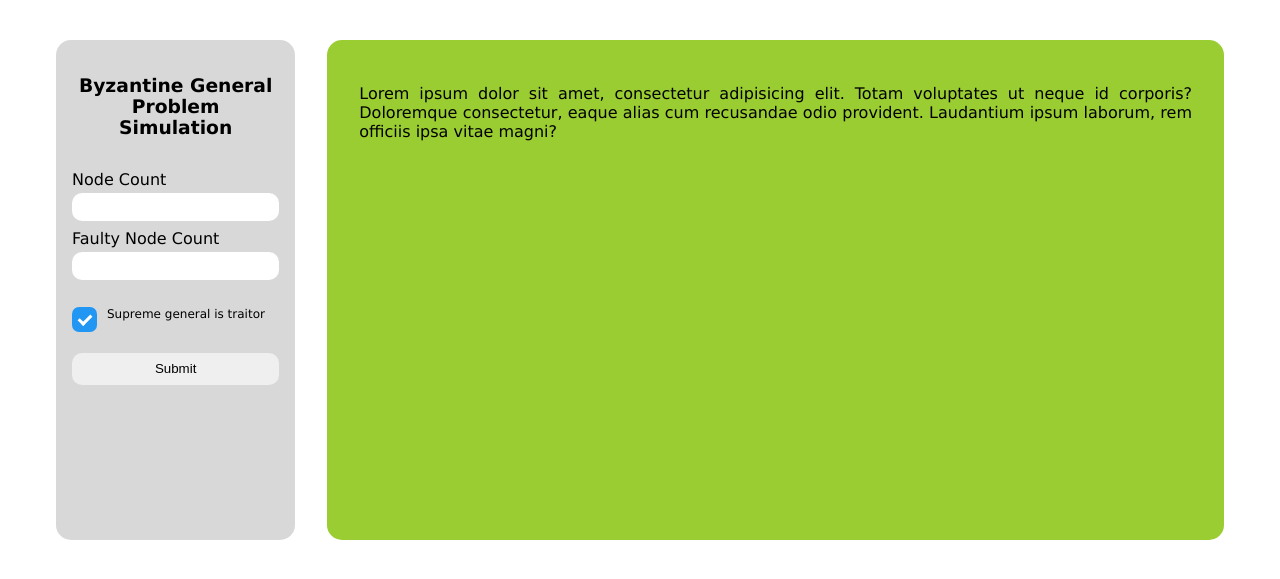
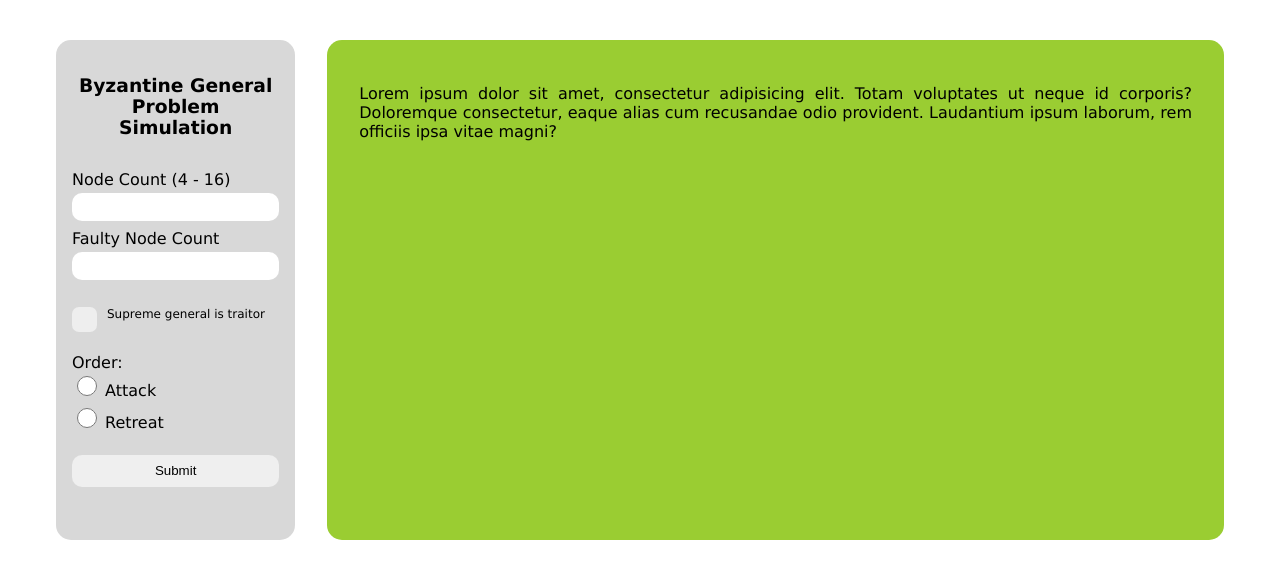
Before and after one commit to fayaadbsa/simulation-bft, a Django app: template app/templates/landingPage.html in a window 1280 px wide. Shown: the top 579 px of the page. Run offline with Django 4.2, Linux system fonts and the light colour scheme; the template is opened without the code that fills it, so the values that code supplies are empty.

Commit message:
update landing page

```diff
--- a/app/templates/landingPage.html
+++ b/app/templates/landingPage.html
@@ -1,3 +1,4 @@
+{% load static %}
 <!DOCTYPE html>
 <html lang="en">
 
@@ -5,7 +6,7 @@
     <meta charset="UTF-8">
     <meta http-equiv="X-UA-Compatible" content="IE=edge">
     <meta name="viewport" content="width=device-width, initial-scale=1.0">
-    <link rel="stylesheet" href="styles.css">
+    <link rel="stylesheet" href="{% static 'styles.css' %}">
     <title>Landing page</title>
 </head>
 
@@ -13,16 +14,21 @@
     <div class="outer-box">
         <div class="box-form-input">
             <h3>Byzantine General Problem Simulation</h3>
-            <form action="#">
-                <label for="nodecount">Node Count</label><br>
-                <input type="number" id="nodecount" name="nodecount" value=""><br>
+            <form action="/result" method="get">
+                <label for="nodecount">Node Count (4 - 16)</label><br>
+                <input type="number" id="nodecount" name="nodecount" value="" min="4" max="16" required><br>
                 <label for="fnodecount">Faulty Node Count</label><br>
-                <input type="number" id="fnodecount" name="fnodecount" value=""><br><br>
+                <input type="number" id="fnodecount" name="fnodecount" value="" required><br><br>
                 <label class="checkbox-container">Supreme general is traitor
-                    <input type="checkbox" checked="checked">
+                    <input type="checkbox" name="isSupremeTraitor" value="true">
                     <span class="checkmark"></span>
                 </label>
-
+                <span>Order:</span><br>
+                <input type="radio" id="attack" name="order" value="attack" required style="width: 20px; height: 20px;">
+                <label for="attack">Attack</label><br>
+                <input type="radio" id="retreat" name="order" value="retreat" style="width: 20px; height: 20px;">
+                <label for="retreat">Retreat</label><br>
+                <br>
                 <input type="submit" value="Submit" id="submit-button">
             </form>
         </div>
@@ -32,6 +38,16 @@
             magni?
         </div>
     </div>
+    <script>
+      var nodeCount = document.getElementById('nodecount');
+      nodeCount.addEventListener('input', function(e) {
+        var faultyNodeCount = document.getElementById('fnodecount');
+        var out = document.getElementById('out');
+        var val = Math.floor((parseInt(nodeCount.value, 10) - 1) / 3 );
+        faultyNodeCount.setAttribute('max', val);
+        out.value = faultyNodeCount.getAttribute('max');
+      }, false);
+    </script>
 </body>
 
 </html>
```
